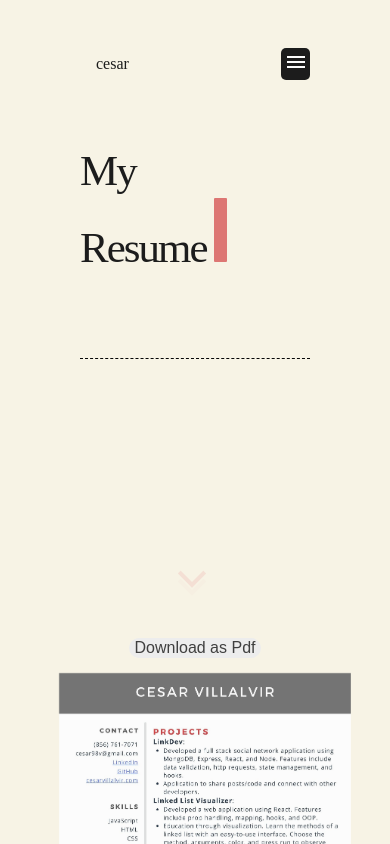
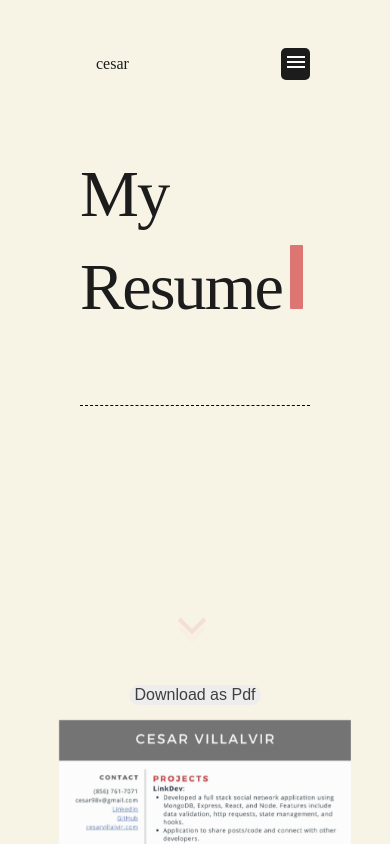
Before and after one commit to cesarovj/Portfolio-, a React (Create React App) app: page /resume in a window 390 px wide. Shown: the top 844 px of the page. Built offline with nearby package versions, Linux system fonts and the light colour scheme; a web font is replaced by a local one.

Commit message:
Update Resume.css

```diff
--- a/src/components/Resume/Resume.css
+++ b/src/components/Resume/Resume.css
@@ -102,7 +102,4 @@
         margin-top: -30rem;
         height: 150vh;
     }
-    .resume-text {
-        font-size: 11vw;
-    }
 }
```
